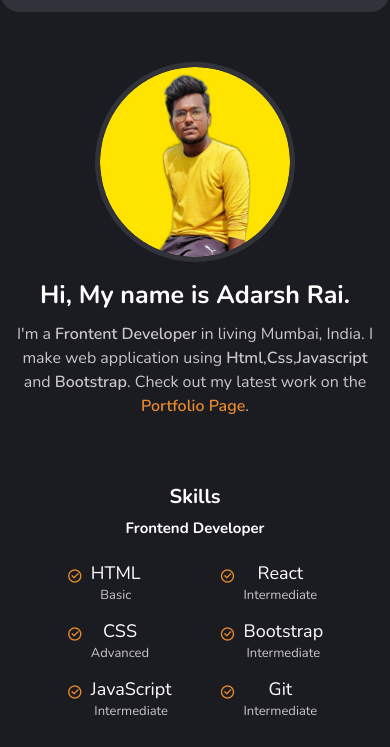
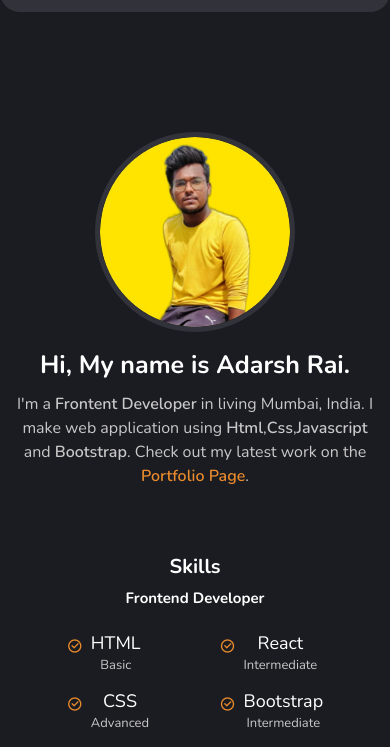
Before and after one commit to AdarshRai0/Frontend-Developer-Adarsh-Rai, a plain HTML site: page index.html in a window 390 px wide. Shown: the part 58-805 px from the top of the page. Drawn offline with nearby package versions, Linux system fonts and the light colour scheme.

Commit message:
added padding to about section

```diff
--- a/css/style.css
+++ b/css/style.css
@@ -835,7 +835,7 @@ footer h1 span {
     margin-right: 33px;
   }
   .about-section .min-vh-100 {
-    padding: 50px 15px 10px 15px;
+    padding: 120px 15px 20px 15px;
   }
   .skills__name {
     font-size: 18px;
```
